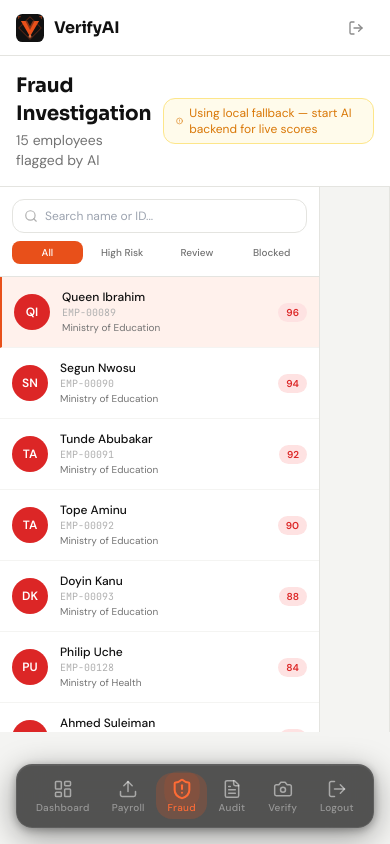
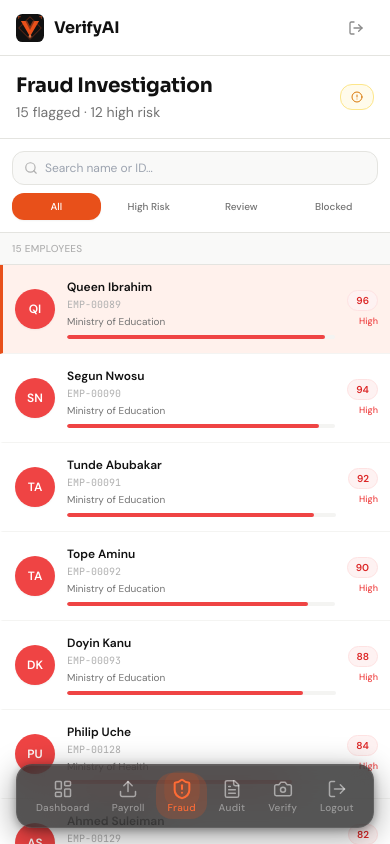
Before and after one commit to Astronomox/SQUAD_Hacks, a React (Vite) app in the folder frontend/: page /investigation in a window 390 px wide. Built offline with nearby package versions, Linux system fonts and the light colour scheme; no server answers.

Commit message:
fix: fraud page mobile scroll + UI enhancement

```diff
--- a/frontend/src/components/fraud/FlaggedList.jsx
+++ b/frontend/src/components/fraud/FlaggedList.jsx
@@ -1,31 +1,44 @@
 import React, { useState } from 'react';
-import { Search } from 'lucide-react';
+import { Search, SlidersHorizontal } from 'lucide-react';
 
 const TABS = ['All', 'High Risk', 'Review', 'Blocked'];
 
-function initials(name) {
+function initials(name = '') {
   return name.split(' ').map(n => n[0]).join('').slice(0, 2).toUpperCase();
 }
 
-function riskColor(score) {
-  if (score >= 70) return 'bg-[#FEE2E2] text-[#DC2626]';
-  if (score >= 40) return 'bg-[#FEF9C3] text-[#D97706]';
-  return 'bg-[#DCFCE7] text-[#16A34A]';
+function riskBadge(score) {
+  if (score >= 70) return 'bg-red-50 text-red-600 border border-red-100';
+  if (score >= 40) return 'bg-amber-50 text-amber-600 border border-amber-100';
+  return 'bg-green-50 text-green-600 border border-green-100';
+}
+
+function riskLabel(score) {
+  if (score >= 70) return 'High';
+  if (score >= 40) return 'Review';
+  return 'Low';
 }
 
 function avatarColor(score) {
-  if (score >= 70) return 'bg-[#DC2626]';
-  if (score >= 40) return 'bg-[#D97706]';
-  return 'bg-[#16A34A]';
+  if (score >= 70) return 'bg-red-500';
+  if (score >= 40) return 'bg-amber-500';
+  return 'bg-green-500';
 }
 
-export default function FlaggedList({ employees, selected, onSelect }) {
-  const [tab, setTab] = useState('All');
+function riskBar(score) {
+  if (score >= 70) return 'bg-red-500';
+  if (score >= 40) return 'bg-amber-400';
+  return 'bg-green-500';
+}
+
+export default function FlaggedList({ employees, selected, onSelect, mobile }) {
+  const [tab,    setTab]    = useState('All');
   const [search, setSearch] = useState('');
 
   const filtered = employees.filter(e => {
-    const matchSearch = e.fullName.toLowerCase().includes(search.toLowerCase()) ||
-      e.id.toLowerCase().includes(search.toLowerCase());
+    const q = search.toLowerCase();
+    const matchSearch = (e.fullName || '').toLowerCase().includes(q) ||
+                        (e.id || '').toLowerCase().includes(q);
     if (tab === 'High Risk') return matchSearch && e.riskScore >= 70;
     if (tab === 'Review')    return matchSearch && e.riskScore >= 40 && e.riskScore < 70;
     if (tab === 'Blocked')   return matchSearch && e.status === 'blocked';
@@ -33,15 +46,19 @@ export default function FlaggedList({ employees, selected, onSelect }) {
   });
 
   return (
-    <div className="w-80 shrink-0 border-r border-[#E4E4E0] bg-white flex flex-col overflow-hidden">
-      <div className="p-3 border-b border-[#E4E4E0] space-y-2">
+    // On mobile: full width, no fixed height — parent scrolls
+    // On desktop: w-80, flex-col, overflow-hidden (parent controls height)
+    <div className={`bg-white flex flex-col ${mobile ? 'w-full' : 'w-full h-full overflow-hidden'}`}>
+
+      {/* Search + filters */}
+      <div className="p-3 border-b border-[#E4E4E0] space-y-2 bg-white">
         <div className="relative">
           <Search className="absolute left-3 top-1/2 -translate-y-1/2 w-3.5 h-3.5 text-[#B0B0B0]" />
           <input
             value={search}
             onChange={e => setSearch(e.target.value)}
-            placeholder="Search name or ID..."
-            className="w-full pl-8 pr-3 py-2 text-xs rounded-lg border border-[#E4E4E0] focus:outline-none focus:border-[#E8501A]"
+            placeholder="Search name or ID…"
+            className="w-full pl-8 pr-3 py-2 text-xs rounded-lg border border-[#E4E4E0] bg-[#F9F9F8] focus:outline-none focus:border-[#E8501A] focus:bg-white transition-colors"
           />
         </div>
         <div className="flex gap-1">
@@ -49,8 +66,10 @@ export default function FlaggedList({ employees, selected, onSelect }) {
             <button
               key={t}
               onClick={() => setTab(t)}
-              className={`flex-1 py-1 rounded text-[10px] font-medium transition-all ${
-                tab === t ? 'bg-[#E8501A] text-white' : 'text-[#737373] hover:bg-[#F4F4F2]'
+              className={`flex-1 py-1.5 rounded-lg text-[10px] font-medium transition-all ${
+                tab === t
+                  ? 'bg-[#E8501A] text-white shadow-sm'
+                  : 'text-[#737373] hover:bg-[#F4F4F2]'
               }`}
             >
               {t}
@@ -59,28 +78,66 @@ export default function FlaggedList({ employees, selected, onSelect }) {
         </div>
       </div>
 
-      <div className="overflow-y-auto flex-1">
-        {filtered.map(emp => (
+      {/* Count */}
+      <div className="px-3 py-2 bg-[#F9F9F8] border-b border-[#E4E4E0]">
+        <p className="text-[10px] text-[#B0B0B0] font-medium uppercase tracking-wide">
+          {filtered.length} employee{filtered.length !== 1 ? 's' : ''}
+        </p>
+      </div>
+
+      {/* List — on desktop this scrolls inside the fixed pane */}
+      {/* On mobile this is normal flow so the page scrolls */}
+      <div className={mobile ? '' : 'overflow-y-auto flex-1'}>
+        {filtered.length === 0 ? (
+          <div className="flex flex-col items-center justify-center py-12 gap-2 text-[#B0B0B0]">
+            <SlidersHorizontal size={24} className="text-[#E4E4E0]" />
+            <p className="text-xs">No employees match this filter</p>
+          </div>
+        ) : (
+          filtered.map(emp => (
             <button
               key={emp.id}
               onClick={() => onSelect(emp)}
-            className={`w-full text-left px-3 py-3 border-b border-[#F4F4F2] flex items-center gap-3 hover:bg-[#FFF1EC] transition-colors ${
-              selected?.id === emp.id ? 'bg-[#FFF1EC] border-l-2 border-l-[#E8501A]' : ''
+              className={`w-full text-left px-3 py-3.5 border-b border-[#F4F4F2] flex items-center gap-3 transition-colors active:bg-[#FFF1EC] ${
+                selected?.id === emp.id
+                  ? 'bg-[#FFF1EC] border-l-[3px] border-l-[#E8501A]'
+                  : 'hover:bg-[#FFF8F6] border-l-[3px] border-l-transparent'
               }`}
             >
-            <div className={`w-9 h-9 rounded-full ${avatarColor(emp.riskScore)} flex items-center justify-center shrink-0`}>
+              {/* Avatar */}
+              <div className={`w-10 h-10 rounded-full ${avatarColor(emp.riskScore)} flex items-center justify-center shrink-0 shadow-sm`}>
                 <span className="text-white text-xs font-bold">{initials(emp.fullName)}</span>
               </div>
+
+              {/* Info */}
               <div className="flex-1 min-w-0">
-              <p className="text-xs font-medium text-[#111111] truncate">{emp.fullName}</p>
-              <p className="text-[10px] text-[#B0B0B0] font-mono">{emp.id}</p>
-              <p className="text-[10px] text-[#737373] truncate">{emp.department}</p>
+                <div className="flex items-center gap-2">
+                  <p className="text-xs font-semibold text-[#111111] truncate">{emp.fullName}</p>
                 </div>
-            <div className={`px-2 py-0.5 rounded-full text-[10px] font-bold shrink-0 ${riskColor(emp.riskScore)}`}>
+                <p className="text-[10px] text-[#B0B0B0] font-mono mt-0.5">{emp.id}</p>
+                <p className="text-[10px] text-[#737373] truncate mt-0.5">{emp.department}</p>
+                {/* Mini risk bar */}
+                <div className="h-1 bg-[#F4F4F2] rounded-full mt-1.5 overflow-hidden">
+                  <div
+                    className={`h-full rounded-full ${riskBar(emp.riskScore)} transition-all`}
+                    style={{ width: `${emp.riskScore}%` }}
+                  />
+                </div>
+              </div>
+
+              {/* Risk badge */}
+              <div className="shrink-0 text-right">
+                <div className={`px-2 py-0.5 rounded-full text-[10px] font-bold ${riskBadge(emp.riskScore)}`}>
                   {emp.riskScore}
                 </div>
+                <p className={`text-[9px] mt-1 font-medium ${
+                  emp.riskScore >= 70 ? 'text-red-500' :
+                  emp.riskScore >= 40 ? 'text-amber-500' : 'text-green-500'
+                }`}>{riskLabel(emp.riskScore)}</p>
+              </div>
             </button>
-        ))}
+          ))
+        )}
       </div>
     </div>
   );
--- a/frontend/src/pages/FraudInvestigation.jsx
+++ b/frontend/src/pages/FraudInvestigation.jsx
@@ -1,7 +1,7 @@
 import React, { useState, useEffect } from 'react';
 import Spinner from '../components/ui/Spinner.jsx';
-import { motion } from 'framer-motion';
-import { ChevronLeft, AlertCircle } from 'lucide-react';
+import { motion, AnimatePresence } from 'framer-motion';
+import { ChevronLeft, AlertCircle, ShieldAlert, Users } from 'lucide-react';
 import { EMPLOYEES } from '../data/employees.js';
 import { scanPayroll } from '../utils/aiService.js';
 import FlaggedList from '../components/fraud/FlaggedList.jsx';
@@ -20,7 +20,6 @@ export default function FraudInvestigation() {
   const [selected,   setSelected]   = useState(null);
   const [showPanel,  setShowPanel]  = useState(false);
 
-  // Fetch real AI scores on mount
   useEffect(() => {
     const payload = EMPLOYEES.map(e => ({
       id: e.id, salaryAmount: e.salaryAmount,
@@ -32,26 +31,22 @@ export default function FraudInvestigation() {
     scanPayroll(payload)
       .then(result => {
         setScanResult(result);
-        // Pre-select highest risk employee
         const flagged = result.results
           .filter(r => r.riskScore >= 40)
           .sort((a, b) => b.riskScore - a.riskScore);
         if (flagged.length > 0) {
           const emp = EMPLOYEES.find(e => e.id === flagged[0].id);
-          const aiFlags = flagged[0].flags;
-          setSelected({ ...emp, riskScore: flagged[0].riskScore, aiFlags });
+          setSelected({ ...emp, riskScore: flagged[0].riskScore, aiFlags: flagged[0].flags });
         }
       })
       .catch(err => {
         setError(err.message);
-        // Fallback to local data
         const fallback = EMPLOYEES.filter(e => e.riskScore >= 40);
         if (fallback.length > 0) setSelected(fallback[0]);
       })
       .finally(() => setLoading(false));
   }, []);
 
-  // Merge AI scores into employee records
   const flaggedEmployees = scanResult
     ? scanResult.results
         .filter(r => r.riskScore >= 40)
@@ -62,9 +57,13 @@ export default function FraudInvestigation() {
         })
     : EMPLOYEES.filter(e => e.riskScore >= 40);
 
+  const highRisk = flaggedEmployees.filter(e => e.riskScore >= 70).length;
+
   const handleSelect = (emp) => {
     setSelected(emp);
     setShowPanel(true);
+    // On mobile scroll to top when panel opens
+    window.scrollTo({ top: 0, behavior: 'smooth' });
   };
 
   return (
@@ -74,47 +73,130 @@ export default function FraudInvestigation() {
       animate="animate"
       exit="exit"
       transition={{ duration: 0.25 }}
-      className="h-full flex flex-col overflow-hidden"
+      // KEY FIX: on mobile, let the page be a normal flow document (no h-full/overflow-hidden)
+      // On desktop (lg+), switch to the split-pane flex layout
+      className="flex flex-col lg:h-full lg:overflow-hidden"
     >
-      <div className="px-4 lg:px-6 py-4 border-b border-[#E4E4E0] bg-white flex items-center gap-3">
+      {/* ── Header ─────────────────────────────────────────────────────── */}
+      <div className="px-4 lg:px-6 py-4 border-b border-[#E4E4E0] bg-white sticky top-0 z-10 flex items-center gap-3">
+        {/* Mobile back button when panel is open */}
+        <AnimatePresence>
           {showPanel && (
-          <button
+            <motion.button
+              initial={{ opacity: 0, x: -8 }}
+              animate={{ opacity: 1, x: 0 }}
+              exit={{ opacity: 0, x: -8 }}
               onClick={() => setShowPanel(false)}
-            className="lg:hidden flex items-center gap-1 text-sm text-[#737373] hover:text-[#111111] transition-colors mr-1"
+              className="lg:hidden flex items-center gap-1 text-sm text-[#737373] hover:text-[#111111] transition-colors mr-1 shrink-0"
             >
               <ChevronLeft size={16} /> Back
-          </button>
+            </motion.button>
           )}
-        <div className="flex-1">
+        </AnimatePresence>
+
+        <div className="flex-1 min-w-0">
           <h1 className="font-display text-xl font-bold text-[#111111]">Fraud Investigation</h1>
           <p className="text-[#737373] text-sm mt-0.5">
-            {loading ? 'Running AI analysis…' : `${flaggedEmployees.length} employees flagged by AI`}
+            {loading
+              ? 'Running AI analysis…'
+              : `${flaggedEmployees.length} flagged · ${highRisk} high risk`}
           </p>
         </div>
+
+        {/* Stats pills — desktop only */}
+        {!loading && (
+          <div className="hidden sm:flex items-center gap-2">
+            <div className="flex items-center gap-1.5 bg-red-50 border border-red-100 px-3 py-1.5 rounded-lg">
+              <ShieldAlert size={12} className="text-red-600" />
+              <span className="text-xs font-medium text-red-600">{highRisk} High Risk</span>
+            </div>
+            <div className="flex items-center gap-1.5 bg-amber-50 border border-amber-100 px-3 py-1.5 rounded-lg">
+              <Users size={12} className="text-amber-600" />
+              <span className="text-xs font-medium text-amber-600">{flaggedEmployees.length} Flagged</span>
+            </div>
+          </div>
+        )}
+
         {error && (
-          <div className="flex items-center gap-1.5 text-xs text-amber-600 bg-amber-50 border border-amber-200 px-3 py-1.5 rounded-lg">
-            <AlertCircle size={12} /> Using local fallback — start AI backend for live scores
+          <div className="flex items-center gap-1.5 text-xs text-amber-600 bg-amber-50 border border-amber-200 px-2.5 py-1.5 rounded-lg shrink-0">
+            <AlertCircle size={12} />
+            <span className="hidden sm:inline">Local fallback</span>
           </div>
         )}
       </div>
 
+      {/* ── Loading state ───────────────────────────────────────────────── */}
       {loading ? (
-        <div className="flex-1 flex items-center justify-center gap-3 text-[#737373]">
-          <Spinner size={24} />
-          <span className="text-sm">Running Isolation Forest analysis on {EMPLOYEES.length} records…</span>
+        <div className="flex-1 flex flex-col items-center justify-center gap-4 py-20 text-[#737373]">
+          <Spinner size={28} />
+          <div className="text-center">
+            <p className="text-sm font-medium text-[#111111]">Running Isolation Forest</p>
+            <p className="text-xs text-[#B0B0B0] mt-1">Analysing {EMPLOYEES.length} employee records…</p>
+          </div>
         </div>
       ) : (
-        <div className="flex flex-1 overflow-hidden">
-          <div className={`lg:flex lg:w-80 lg:shrink-0 ${showPanel ? 'hidden' : 'flex w-full'} flex-col border-r border-[#E4E4E0]`}>
-            <FlaggedList employees={flaggedEmployees} selected={selected} onSelect={handleSelect} />
-          </div>
-          <div className={`lg:flex lg:flex-1 ${showPanel ? 'flex flex-1' : 'hidden'} flex-col overflow-hidden`}>
+        <>
+          {/* ── MOBILE LAYOUT — stacked, normal scroll ──────────────────── */}
+          <div className="lg:hidden">
+            <AnimatePresence mode="wait">
+              {!showPanel ? (
+                <motion.div
+                  key="list"
+                  initial={{ opacity: 0, x: -16 }}
+                  animate={{ opacity: 1, x: 0 }}
+                  exit={{ opacity: 0, x: -16 }}
+                  transition={{ duration: 0.18 }}
+                >
+                  <FlaggedList
+                    employees={flaggedEmployees}
+                    selected={selected}
+                    onSelect={handleSelect}
+                    mobile
+                  />
+                </motion.div>
+              ) : (
+                <motion.div
+                  key="panel"
+                  initial={{ opacity: 0, x: 16 }}
+                  animate={{ opacity: 1, x: 0 }}
+                  exit={{ opacity: 0, x: 16 }}
+                  transition={{ duration: 0.18 }}
+                >
                   {selected
                     ? <InvestigationPanel employee={selected} />
-              : <div className="flex-1 flex items-center justify-center text-[#B0B0B0] text-sm">Select an employee</div>
+                    : (
+                      <div className="flex items-center justify-center py-20 text-[#B0B0B0] text-sm">
+                        Select an employee
+                      </div>
+                    )
+                  }
+                </motion.div>
+              )}
+            </AnimatePresence>
+          </div>
+
+          {/* ── DESKTOP LAYOUT — fixed height split pane ────────────────── */}
+          <div className="hidden lg:flex flex-1 overflow-hidden">
+            <div className="w-80 shrink-0 border-r border-[#E4E4E0] flex flex-col overflow-hidden">
+              <FlaggedList
+                employees={flaggedEmployees}
+                selected={selected}
+                onSelect={(emp) => { setSelected(emp); setShowPanel(true); }}
+              />
+            </div>
+            <div className="flex-1 flex flex-col overflow-hidden">
+              {selected
+                ? <InvestigationPanel employee={selected} />
+                : (
+                  <div className="flex-1 flex flex-col items-center justify-center gap-3 text-[#B0B0B0]">
+                    <ShieldAlert size={32} className="text-[#E4E4E0]" />
+                    <p className="text-sm">Select an employee to investigate</p>
+                  </div>
+                )
               }
             </div>
           </div>
+        </>
       )}
     </motion.div>
   );
```
Also changed, not shown: frontend/src/components/fraud/InvestigationPanel.jsx (+126 -57 lines). Lines whose indentation alone changed are shown as unchanged.
